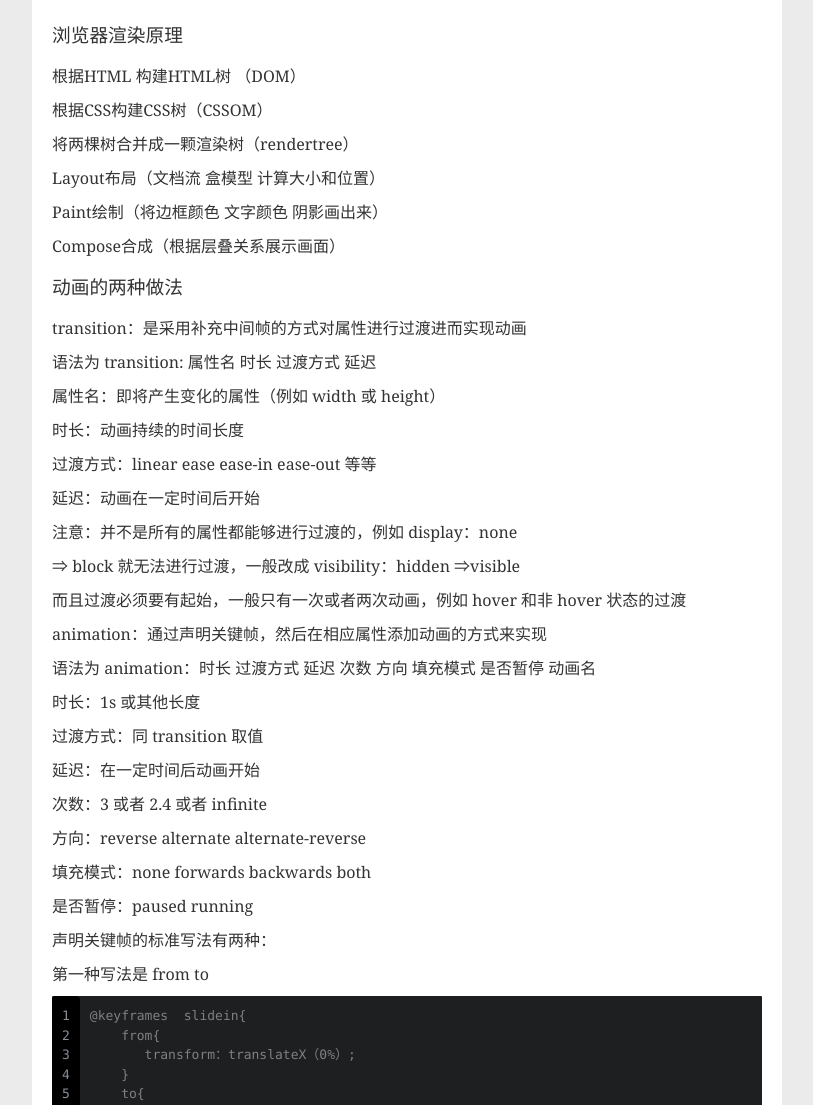
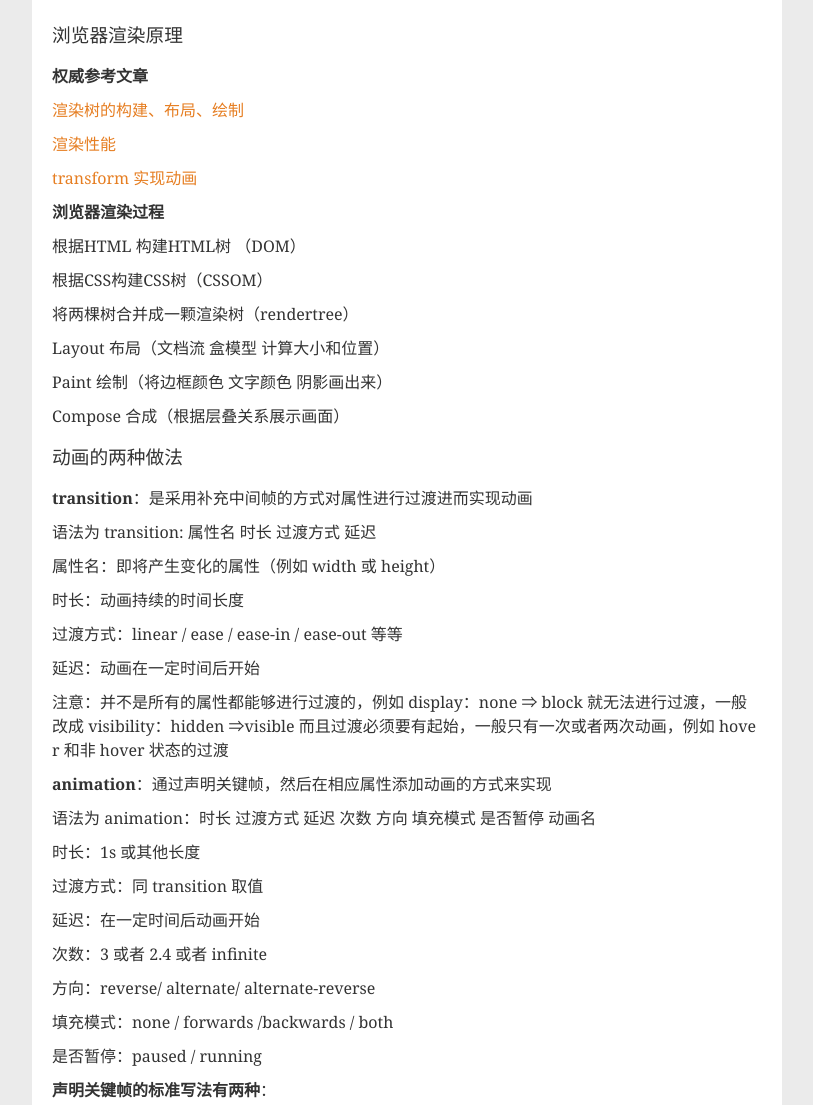
Before and after one commit to gcrmer/gcrmer.github.io, a plain HTML site: page 2021/08/26/CSS知识总结/index.html in a window 1280 px wide. Shown: the part 400-1505 px from the top of the page, without its empty margins (38-851 px from the left). Drawn offline with Linux system fonts and the light colour scheme; a script that the page names is missing.

Commit message:
Site updated: 2021-08-27 10:04:25

```diff
--- a/2021/08/26/CSS知识总结/index.html
+++ b/2021/08/26/CSS知识总结/index.html
@@ -22,10 +22,13 @@
 <meta name="keywords" content="" />
 
 
-<meta name="description" content="浏览器渲染原理 根据HTML 构建HTML树 （DOM）
- 根据CSS构建CSS树（CSSOM）
- 将两棵树合并成一颗渲染树（rendertree）
-Layout布局（文档流 盒模型 计算大小..." />
+<meta name="description" content="浏览器渲染原理权威参考文章
+渲染树的构建、布局、绘制
+渲染性能
+transform 实现动画
+浏览器渲染过程
+ 根据HTML 构建HTML树 （DOM）
+ 根据CSS构建CSS树（CSSOM）..." />
 
 
 <meta name="robots" content="all" />
@@ -199,31 +202,34 @@ Layout布局（文档流 盒模型 计算大小..." />
     </div>
 
     <div class="post-body post-content">
-        <h3 id="浏览器渲染原理"><a href="#浏览器渲染原理" class="headerlink" title="浏览器渲染原理"></a>浏览器渲染原理</h3><p> 根据HTML 构建HTML树 （DOM） </p>
+        <h3 id="浏览器渲染原理"><a href="#浏览器渲染原理" class="headerlink" title="浏览器渲染原理"></a>浏览器渲染原理</h3><p><strong>权威参考文章</strong></p>
+<p><a target="_blank" rel="noopener" href="https://developers.google.com/web/fundamentals/performance/critical-rendering-path/render-tree-construction">渲染树的构建、布局、绘制</a></p>
+<p><a target="_blank" rel="noopener" href="https://developers.google.com/web/fundamentals/performance/rendering/">渲染性能</a></p>
+<p><a target="_blank" rel="noopener" href="https://developers.google.com/web/fundamentals/performance/rendering/stick-to-compositor-only-properties-and-manage-layer-count">transform 实现动画</a></p>
+<p><strong>浏览器渲染过程</strong></p>
+<p> 根据HTML 构建HTML树 （DOM） </p>
 <p> 根据CSS构建CSS树（CSSOM）</p>
 <p> 将两棵树合并成一颗渲染树（rendertree）</p>
-<p>Layout布局（文档流 盒模型 计算大小和位置）</p>
-<p>Paint绘制（将边框颜色 文字颜色 阴影画出来）</p>
-<p>Compose合成（根据层叠关系展示画面）</p>
-<h3 id="动画的两种做法"><a href="#动画的两种做法" class="headerlink" title="动画的两种做法"></a>动画的两种做法</h3><p>transition：是采用补充中间帧的方式对属性进行过渡进而实现动画</p>
+<p>Layout 布局（文档流 盒模型 计算大小和位置）</p>
+<p>Paint 绘制（将边框颜色 文字颜色 阴影画出来）</p>
+<p>Compose 合成（根据层叠关系展示画面）</p>
+<h3 id="动画的两种做法"><a href="#动画的两种做法" class="headerlink" title="动画的两种做法"></a>动画的两种做法</h3><p><strong>transition</strong>：是采用补充中间帧的方式对属性进行过渡进而实现动画</p>
 <p>语法为 transition: 属性名  时长 过渡方式 延迟</p>
 <p>属性名：即将产生变化的属性（例如 width 或 height）</p>
 <p>时长：动画持续的时间长度</p>
-<p>过渡方式：linear   ease    ease-in   ease-out 等等</p>
+<p>过渡方式：linear /    ease    /  ease-in    / ease-out 等等</p>
 <p>延迟：动画在一定时间后开始</p>
-<p>注意：并不是所有的属性都能够进行过渡的，例如 display：none</p>
-<p> ⇒ block 就无法进行过渡，一般改成 visibility：hidden ⇒visible</p>
-<p>而且过渡必须要有起始，一般只有一次或者两次动画，例如 hover 和非 hover 状态的过渡</p>
-<p>animation：通过声明关键帧，然后在相应属性添加动画的方式来实现</p>
+<p>注意：并不是所有的属性都能够进行过渡的，例如 display：none ⇒ block 就无法进行过渡，一般改成 visibility：hidden ⇒visible  而且过渡必须要有起始，一般只有一次或者两次动画，例如 hover 和非 hover 状态的过渡</p>
+<p><strong>animation</strong>：通过声明关键帧，然后在相应属性添加动画的方式来实现</p>
 <p>语法为 animation：时长   过渡方式   延迟    次数   方向    填充模式     是否暂停  动画名</p>
 <p>时长：1s 或其他长度</p>
 <p>过渡方式：同 transition 取值</p>
 <p>延迟：在一定时间后动画开始</p>
 <p>次数：3 或者 2.4 或者 infinite</p>
-<p>方向：reverse   alternate   alternate-reverse</p>
-<p>填充模式：none     forwards   backwards      both     </p>
-<p>是否暂停：paused     running</p>
-<p>声明关键帧的标准写法有两种：</p>
+<p>方向：reverse/   alternate/   alternate-reverse</p>
+<p>填充模式：none /    forwards   /backwards   /   both     </p>
+<p>是否暂停：paused    / running</p>
+<p><strong>声明关键帧的标准写法有两种</strong>：</p>
 <p>第一种写法是 from  to</p>
 <figure class="highlight plain"><table><tr><td class="gutter"><pre><span class="line">1</span><br><span class="line">2</span><br><span class="line">3</span><br><span class="line">4</span><br><span class="line">5</span><br><span class="line">6</span><br><span class="line">7</span><br><span class="line">8</span><br></pre></td><td class="code"><pre><span class="line">@keyframes  slidein&#123;</span><br><span class="line">    from&#123; </span><br><span class="line">       transform：translateX（0%）;</span><br><span class="line">    &#125;</span><br><span class="line">    to&#123;</span><br><span class="line">       transform：translateX（100%）</span><br><span class="line">    &#125;</span><br><span class="line">&#125;</span><br></pre></td></tr></table></figure>
 
```
Also changed, not shown: index.html (+7 -4 lines).
